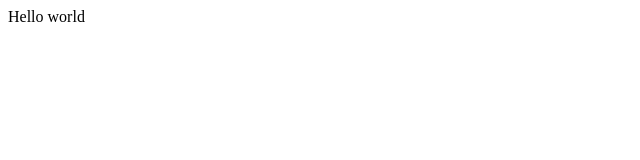
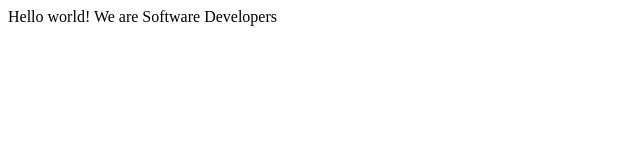
Before and after one commit to giranezafiacre/Mishra-Fiacre, a plain HTML site: page index.html in a window 1280 px wide. Shown: the whole page, without its empty margins (0-640 px from the left). Drawn offline with Linux system fonts and the light colour scheme.

Commit message:
Update index.html
software developers message

```diff
--- a/index.html
+++ b/index.html
@@ -8,6 +8,6 @@
 </head>
 <body>
     <script src="https://cdn.freecodecamp.org/testable-projects-fcc/v1/bundle.js"></script>
-     <div>Hello world</div>
+     <div>Hello world! We are Software Developers</div>
 </body>
 </html>
```
